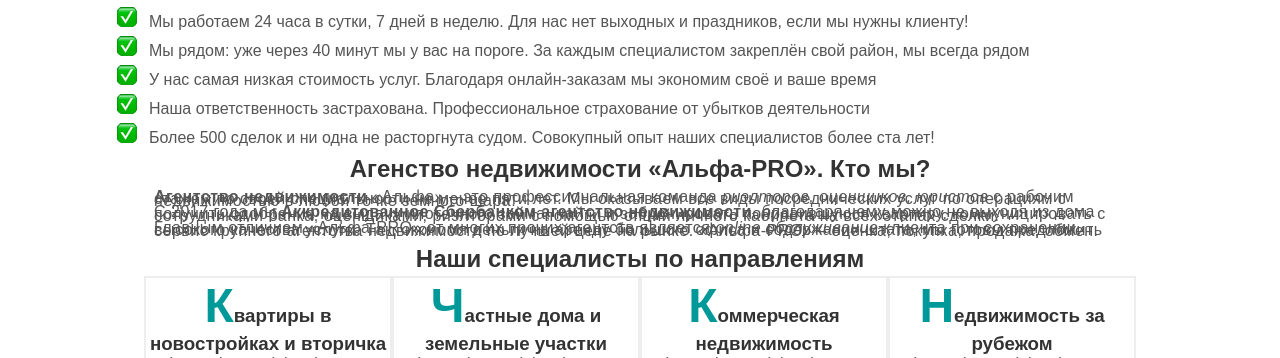
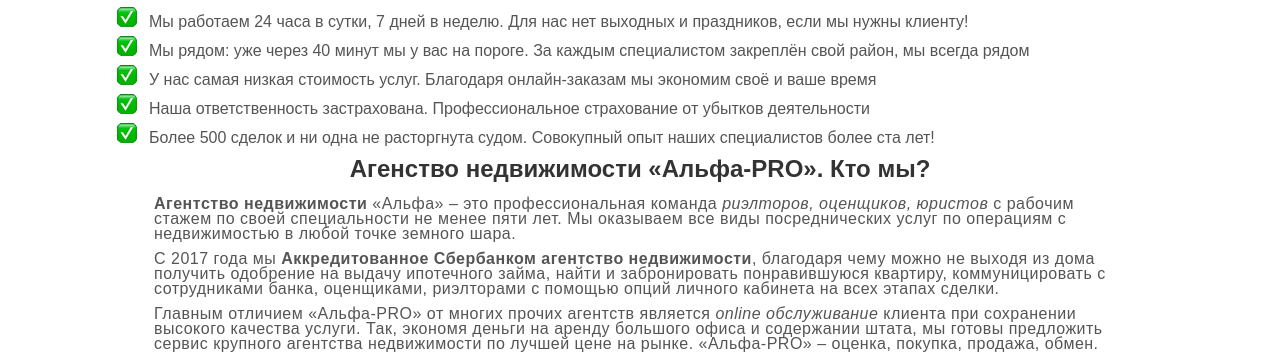
Before and after one commit to Alpha-PRO/Alpha-PRO.github.io, a plain HTML site: page about.html in a window 1280 px wide. Shown: the part 383-741 px from the top of the page. Drawn offline with Linux system fonts and the light colour scheme; a web font is replaced by a local one.

Commit message:
Update style.css

```diff
--- a/style.css
+++ b/style.css
@@ -447,6 +447,6 @@ header nav, header .logo {
 
 #about .lead {
     margin: 10px;
-    line-height: 1.8px;
+    line-height: 15px;
     letter-spacing: 0.5px;
 }
```
